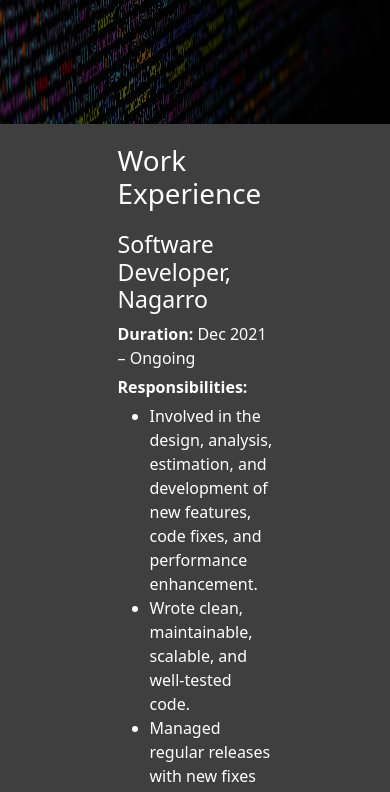
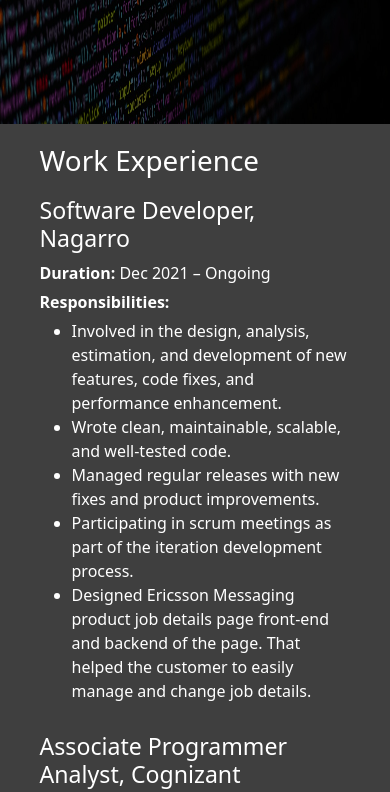
Before and after one commit to shobhit3661/portfolio, a React (Create React App) app: page / in a window 390 px wide. Shown: the part 720-1512 px from the top of the page. Built offline with nearby package versions, Linux system fonts and the light colour scheme.

Commit message:
Mobile Device commits

```diff
--- a/src/Components/ContactDetails/ContactDetails.css
+++ b/src/Components/ContactDetails/ContactDetails.css
@@ -15,6 +15,13 @@
 .link-button:hover {
   color: darkblue;
 }
+
+@media (max-width: 768px) {
+  .profiles {
+    width: 90%;
+    display: inline-flex;
+  }
+}
 .profiles {
   margin: 0;
   display: inline-flex;
--- a/src/Components/Experience/Experience.css
+++ b/src/Components/Experience/Experience.css
@@ -4,6 +4,12 @@
   display: flex;
   justify-content: center;
   align-items: center;
+}
+@media (max-width: 768px) {
+  .experience {
+    width: 90% !important;
+    max-width: 90% !important;
+  }
 }
 .experience {
   padding: 20px;
--- a/src/Components/Projects/Projects.css
+++ b/src/Components/Projects/Projects.css
@@ -4,6 +4,12 @@
   display: flex;
   justify-content: center;
   align-items: center;
+}
+@media (max-width: 768px) {
+  .projects {
+    width: 90% !important;
+    max-width: 90% !important;
+  }
 }
 .projects {
   padding: 20px;
```
